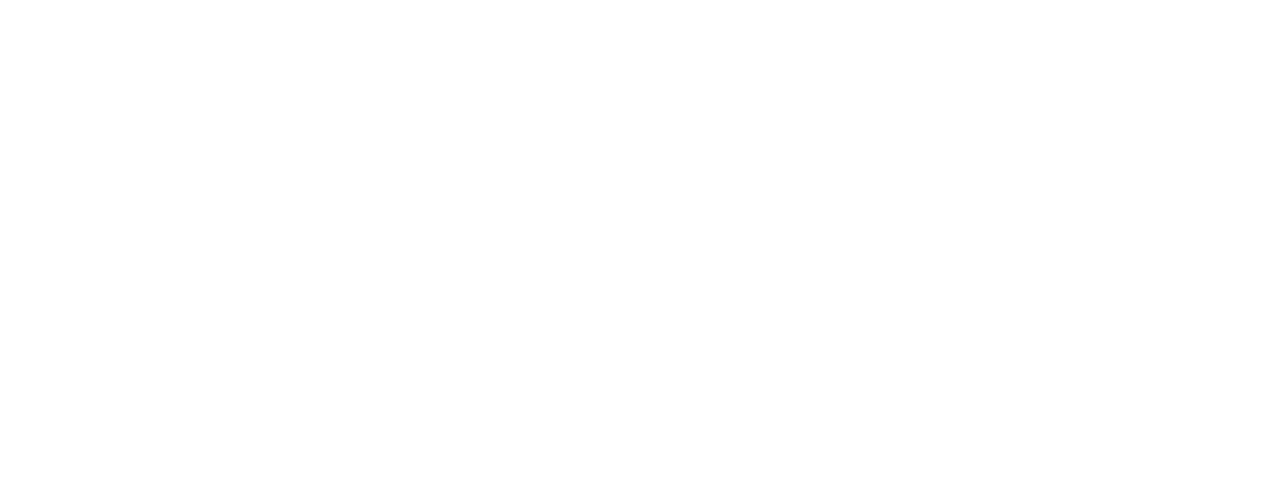
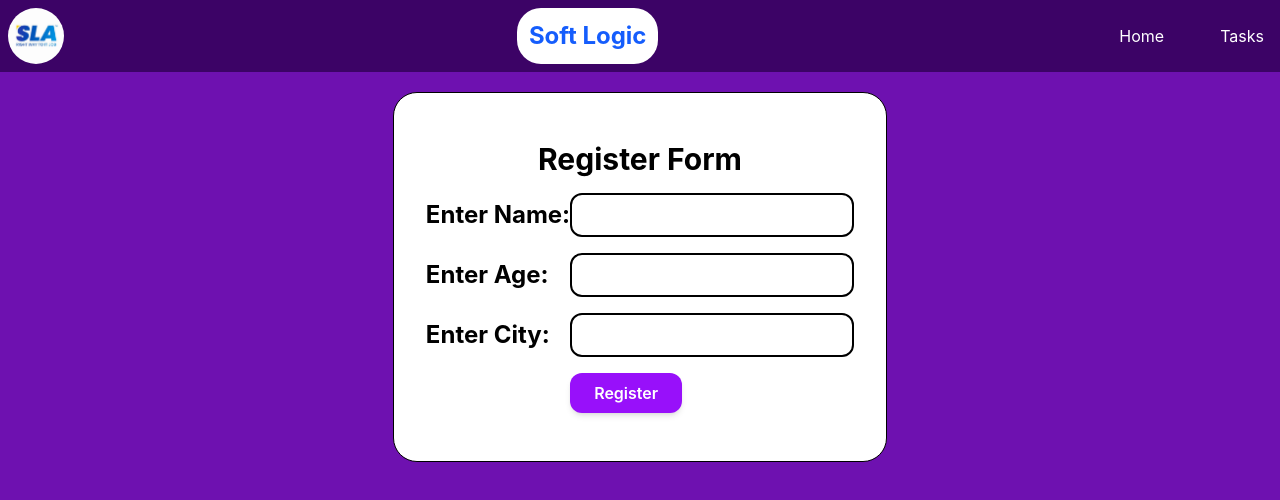
Before and after one commit to GodsonArockiaRaj007/Single-Page, a React (Vite) app: page /Day10 in a window 1280 px wide. Before the commit this address had no page. Shown: the top 500 px of the page. Built offline with nearby package versions, Linux system fonts and the light colour scheme.

Commit message:
Day10 added

```diff
--- /dev/null
+++ b/src/Day10/Form.jsx
@@ -0,0 +1,77 @@
+import { useState } from "react"
+
+const Form = () => {
+    const [userData,setUserData]=useState({userName:"",userAge:"",userCity:""})
+    const [allData,setAllData]=useState([])
+    const handleData=(e)=>{
+        setUserData({...userData,[e.target.name]:[e.target.value]})
+    }
+    const handleUser=(e)=>{
+        e.preventDefault()
+        setAllData((prev)=>[...prev,userData])
+    }
+    const deleteData=(id)=>{
+        setAllData(allData.filter((e)=>e !== id))
+
+    }
+
+  return (
+    <>
+    <div className="flex justify-center p-5" >
+        <form className="bg-white p-8 rounded-3xl   flex flex-col items-center border ">
+            <table className="w-full border-separate border-spacing-y-4">
+                <thead>
+                    <tr>
+                           <td colSpan="2" className="text-center">
+                            <h1 className="text-3xl font-bold "> Register Form </h1></td>
+                    </tr>
+                </thead>
+                <tbody className="w-full">
+                    <tr>
+                    <td><label htmlFor="name" className=" font-bold text-2xl">Enter Name:</label></td>
+                    <td><input className="w-full px-4 py-2 border-2  rounded-xl " type="text" id="name" name="userName" onChange={handleData} /></td>
+                </tr>
+                 <tr>
+                    <td><label htmlFor="age" className=" font-bold text-2xl">Enter Age:</label></td>
+                    <td><input className="w-full px-4 py-2 border-2  rounded-xl " type="text" id="age" name="userAge" onChange={handleData}  /></td>
+                </tr>
+                 <tr>
+                    <td><label htmlFor="city" className=" font-bold text-2xl">Enter City:</label></td>
+                    <td><input className="w-full px-4 py-2 border-2  rounded-xl " type="text" id="city" name="userCity" onChange={handleData}  /></td>
+                </tr>
+                <tr>
+                    <td></td>
+                    <td><button  className="bg-purple-600 text-white px-6 py-2 rounded-xl font-semibold hover:bg-purple-700 transition duration-300 shadow-md" onClick={handleUser}>Register</button></td>
+                </tr>
+                </tbody>
+
+            </table>
+        </form>
+    </div>
+   <div className="mt-6 flex flex-wrap gap-4 justify-center">
+  {allData &&
+    allData.map((e, i) => (
+      <divk ey={i}className="bg-white p-5 rounded-2xl  border  w-70 ">
+        <p className="text-lg font-semibold ">
+          Name: <span className="font-normal">{e.userName}</span>
+        </p>
+
+        <p className="text-lg font-semibold  mt-2">
+          Age: <span className="font-normal">{e.userAge}</span>
+        </p>
+
+        <p className="text-lg font-semibold  mt-2">
+          City: <span className="font-normal">{e.userCity}</span>
+        </p>
+
+        <div className="flex gap-3 mt-4 justify-center">
+          <button  onClick={() => deleteData(e)}className="bg-red-500 text-white font-semibold px-4 py-2 rounded-xl ">Delete</button>
+        </div>
+      </divk>
+    ))}
+</div>
+    </>
+  )
+}
+
+export default Form
--- /dev/null
+++ b/src/pages/Day10.jsx
@@ -0,0 +1,15 @@
+import Form from "../Day10/Form"
+
+
+const Day10 = () => {
+  return (
+    <>
+    <div className="bg-purple-800 min-h-screen">
+        <Form/>
+
+    </div>
+    </>
+  )
+}
+
+export default Day10
--- a/src/pages/Tasks.jsx
+++ b/src/pages/Tasks.jsx
@@ -18,6 +18,8 @@
             <Link className="bg-purple-950 text-white font-bold text-2xl rounded-4xl w-fit p-4     transition duration-100 hover:scale-110" to='/Day7'>Day7</Link>
             <Link className="bg-purple-950 text-white font-bold text-2xl rounded-4xl w-fit p-4     transition duration-100 hover:scale-110" to='/Day8'>Day8</Link>
             <Link className="bg-purple-950 text-white font-bold text-2xl rounded-4xl w-fit p-4     transition duration-100 hover:scale-110" to='/Day9'>Day9</Link>
+            <Link className="bg-purple-950 text-white font-bold text-2xl rounded-4xl w-fit p-4     transition duration-100 hover:scale-110" to='/Day10'>Day10</Link>
+
 
         </div>
     </div>
--- a/src/routes/AppRoutes.jsx
+++ b/src/routes/AppRoutes.jsx
@@ -21,6 +21,7 @@
 import ArrayofObject from '../Day7/ArrayofObject'
 import Day8 from "../pages/Day8"
 import Day9 from '../pages/Day9'
+import Day10 from "../pages/Day10"
 const AppRoutes = () => {
   return (
     <>
@@ -36,6 +37,7 @@
             <Route path='/Day7' element={<Day7/>}></Route>
             <Route path='/Day8' element={<Day8/>}></Route>
             <Route path='/Day9' element={<Day9/>}></Route>
+            <Route path='/Day10' element={<Day10/>}></Route>
 
             <Route path='/tasks' element={<Tasks/>}></Route>
           </Route>
```
